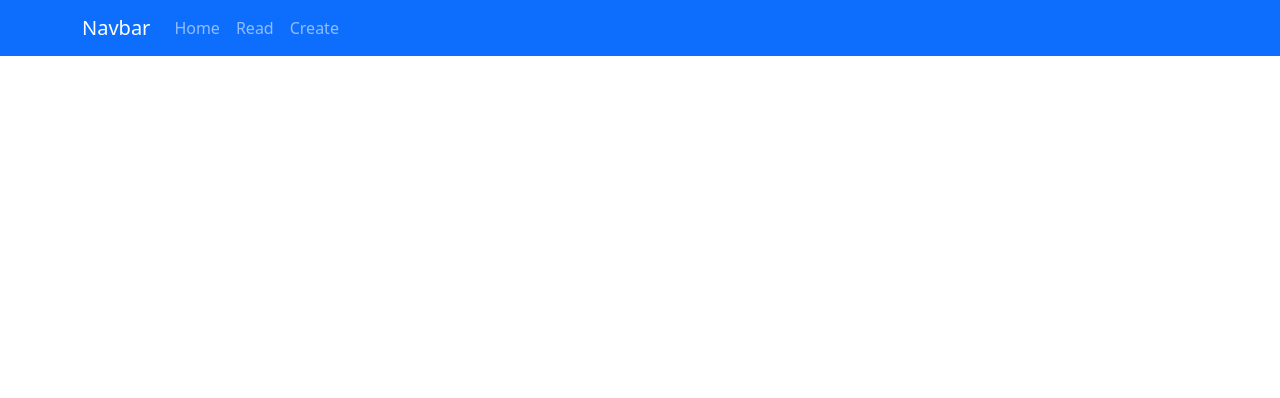
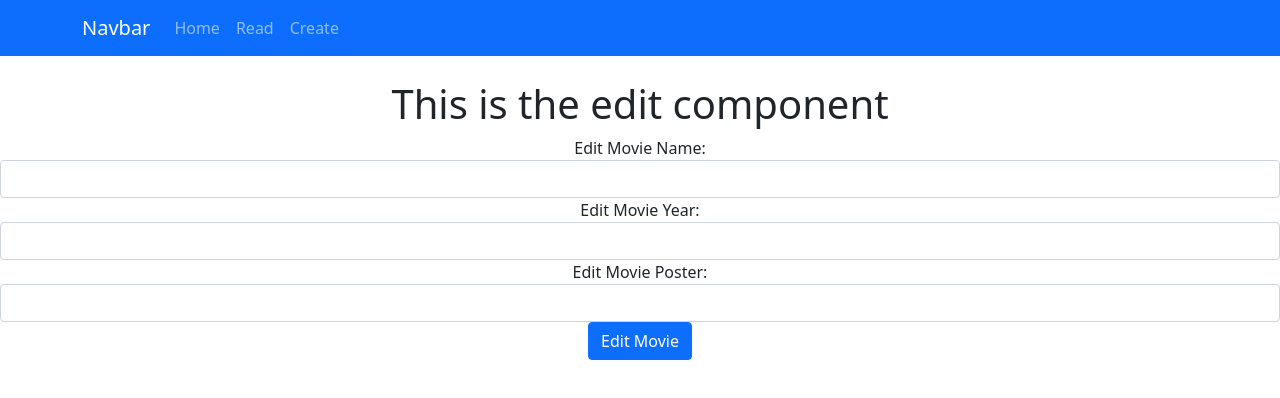
Before and after one commit to DavidMulhern/datarep_lab10, a React (Create React App) app: page /edit/1 in a window 1280 px wide. Shown: the top 398 px of the page. Built offline with nearby package versions, Linux system fonts and the light colour scheme; no server answers.

Commit message:
Lab 8 complete

```diff
--- a/src/App.js
+++ b/src/App.js
@@ -14,6 +14,7 @@ import { Nav } from 'react-bootstrap';
 import { BrowserRouter as Router, Switch, Route } from 'react-router-dom';
 import Create from './components/create';
 import Read from './components/read';
+import Edit from './components/edit';
 
 class App extends Component {
   render() {
@@ -37,10 +38,11 @@ class App extends Component {
           <br />
 
           <Switch>
-            {/* path will tie to component ex- /create now calls/displays Header component */}
+            {/* path will tie to component ex- /create now calls/displays Header component // Edit now also added */}
             <Route path='/' component={Content} exact />
             <Route path='/create' component={Create} exact />
             <Route path='/read' component={Read} exact />
+            <Route path={"/edit/:id"} component={Edit}></Route>
           </Switch>
 
         </div>
--- /dev/null
+++ b/src/components/edit.js
@@ -0,0 +1,137 @@
+import { Component } from "react";
+// axios, ability to talk http
+import axios from "axios";
+
+// Make sure its an "export class"
+export class Edit extends Component {
+
+    constructor() {
+        super();
+        // Define local methods, always in constructor
+        this.handleSubmit = this.handleSubmit.bind(this);
+        this.onChangeMovieName = this.onChangeMovieName.bind(this);
+        this.onChangeMovieYear = this.onChangeMovieYear.bind(this);
+        this.onChangeMoviePoster = this.onChangeMoviePoster.bind(this);
+        //Define state local veriables, populated using API call
+        this.state = {
+            Title:'',
+            Year:'',
+            Poster:''
+        }
+    }
+
+    componentDidMount(){
+        // fires when edit is called.
+        // this.props.match.params.id = will catch the id out of the url
+        axios.get('http://localhost:4000/api/movies/' + this.props.match.params.id)
+        .then((response)=>{
+            this.setState({
+                Title:response.data.title,
+                Year:response.data.year,
+                Poster:response.data.poster,
+                _id:response.data._id
+            })
+        })
+        .catch()
+    }
+
+    handleSubmit(event) {
+
+        const NewMovie = {
+            Title:this.state.Title,
+            Year:this.state.Year,
+            Poster:this.state.Poster
+        };
+        // Making a post request and past the NewMovie object - Async
+        // axios.post('http://localhost:4000/api/movies', NewMovie)
+        // .then((data)=>{console.log(data) // Call back function
+        // })
+        // .catch((err)=>{console.log(err)
+        // })
+        // event.preventDefault();
+
+        // Printing new entries to screen
+        // console.log("button clicked, Title: " + this.state.Title + " Year: " + this.state.Year + " Poster: " + this.state.Poster);
+
+        axios.put('http://localhost:4000/api/movies/' + this.state._id, NewMovie)
+        .then(res=>{
+            console.log(res.data)
+        })
+        .catch();
+    }
+
+
+
+    // Three below are "on change" events, setting values to the state
+    onChangeMovieName(event) {
+        this.setState({
+            Title: event.target.value
+        })
+
+    }
+
+    onChangeMovieYear(event) {
+        this.setState({
+            Year: event.target.value
+        })
+
+    }
+
+    onChangeMoviePoster(event) {
+        this.setState({
+            Poster: event.target.value
+        })
+
+    }
+
+    render() {
+        return (
+            <div>
+                {/* This will be returned when components is called */}
+                <h1>This is the edit component</h1>
+
+                <form onSubmit={this.handleSubmit}>
+
+                    {/* Three seperate divs, each div handles input field, data retention and event calling */}
+
+                    <div className="form-group">
+                        <label>Edit Movie Name: </label>
+                        <input type="text"
+                            className="form-control"
+                            value={this.state.Title}
+                            // Call the onChangeMovieName method
+                            onChange={this.onChangeMovieName} />
+                    </div>
+
+                    <div className="form-group">
+                        <label>Edit Movie Year: </label>
+                        <input type="text"
+                            className="form-control"
+                            value={this.state.Year}
+                            // Call the onChangeMovieYea method
+                            onChange={this.onChangeMovieYear} />
+                    </div>
+
+                    <div className="form-group">
+                        <label>Edit Movie Poster: </label>
+                        <input type="text"
+                            className="form-control"
+                            value={this.state.Poster}
+                            // Call the onChangeMoviePoster method
+                            onChange={this.onChangeMoviePoster} />
+                    </div>
+
+                    {/* A button that executes the onSubmit */}
+
+                    <div className='form-group'>
+                        <input type='submit' value="Edit Movie" className="btn btn-primary"></input>
+                    </div>
+
+                </form>
+
+            </div >
+        );
+    }
+}
+// Class Edit now ready for export
+export default Edit;
--- a/src/components/movieItem.js
+++ b/src/components/movieItem.js
@@ -1,5 +1,6 @@
 import { Component } from "react";
 import Card from 'react-bootstrap/Card';
+import {Link} from 'react-router-dom'; // using a link for edit button
 
 // Make sure its an "export class"
 export class MovieItem extends Component {
@@ -25,6 +26,7 @@ export class MovieItem extends Component {
                             </footer>
                         </blockquote>
                     </Card.Body>
+                    <Link to={"/edit/" + this.props.movie._id} className="btn btn-primary">Edit link</Link>
                 </Card>
             </div>
         );
```
Also changed, not shown: src/BackEnd/server.js (+12 -1 lines).
